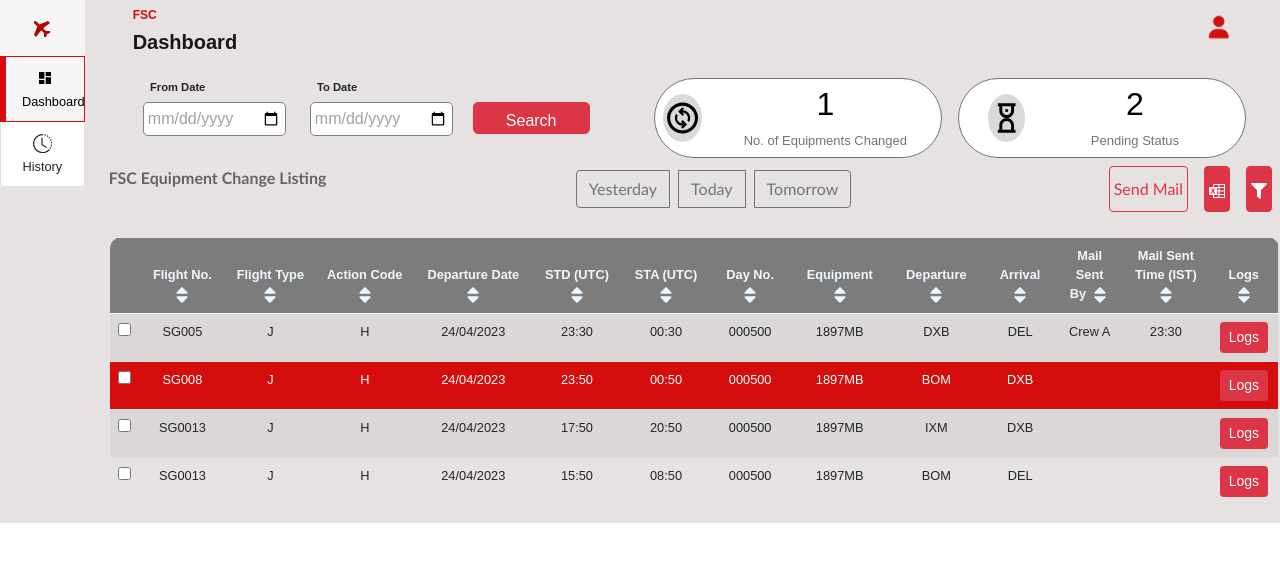
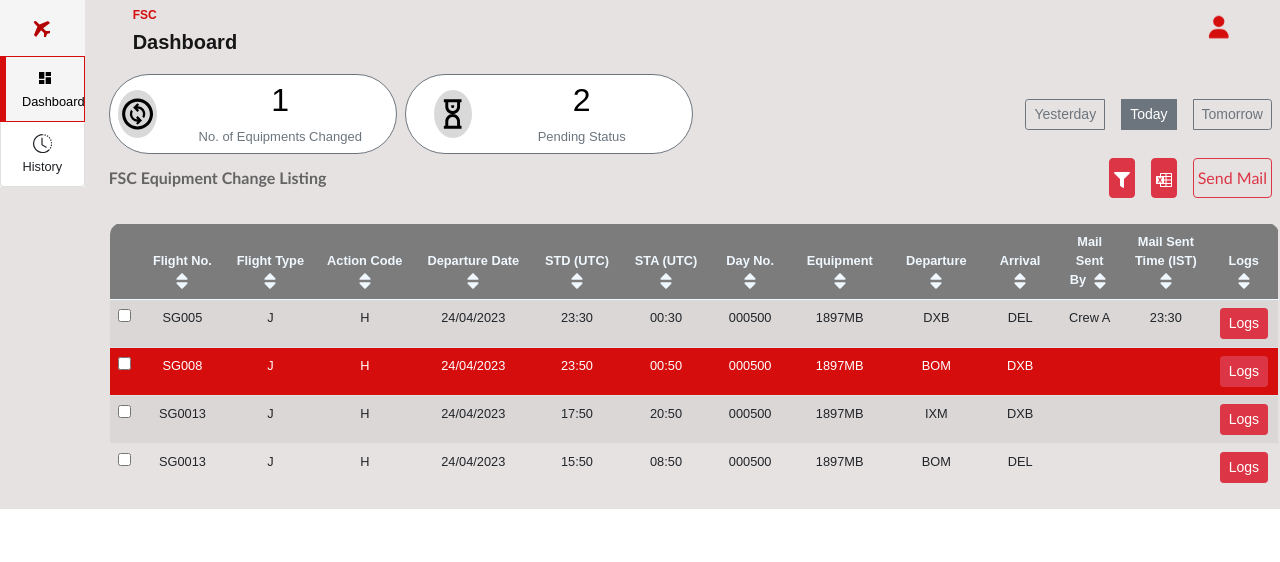
Before and after one commit to Shilpa-1304/Dashboard, a React (Create React App) app: page /dashboard in a window 1280 px wide. Shown: the top 562 px of the page. Built offline with nearby package versions, Linux system fonts and the light colour scheme; a web font is replaced by a local one.

Commit message:
Editor added in mail box

```diff
--- a/src/Components/Dashboard/Dashboard.js
+++ b/src/Components/Dashboard/Dashboard.js
@@ -7,13 +7,14 @@ import FlightDetail from '../FlightDetail/FlightDetail';
 function Dashboard() {
   const [startDate, setStartDate] = useState(new Date());
   return (
-    <div className='d-flex '>
-      <div className='flex-fill'>
+    <div className='d-flex align-item-center  '>
+      <div className='flex-fill '>
         <Header />
         {/* From and To date picker */}
-        <div className='d-flex flex-row justify-content-around'>
-          <div className='d-flex flex-row'>
-            <span className='dateContainer mx-2  my-1'>
+        <div className='d-flex flex-row justify-content-between '>
+          <SubHeader />
+          <div className='d-flex align-items-center '>
+            {/* <span className='dateContainer mx-2  my-1'>
               <span className='dateLabel'>From Date</span><br />
               <input type='date' className='p-1 m-1 datePicker' />
             </span>
@@ -22,9 +23,21 @@ function Dashboard() {
               <span className='dateLabel'>To Date</span><br />
               <input type='date' className='p-1  m-1 datePicker' />
             </span>
-            <button type="button" className='btn btn-danger mx-2  searchBtn'>Search</button>
+            <button type="button" className='btn btn-danger mx-2  searchBtn'>Search</button> */}
+            {/* <div className='d-flex flex-row  border border-primary justify-content-center '> */}
+            <div class="btn-group btn-group-sm " style={{ height: 'max-content' }} role="group" aria-label="Basic checkbox toggle button group">
+              <input type="checkbox" class="btn-check  mx-2" id="btncheck1" autocomplete="off" />
+              <label class="btn btn-outline-secondary  mx-2" for="btncheck1">Yesterday</label>
+
+              <input type="checkbox" class="btn-check mx-2 " checked id="btncheck2" autocomplete="off" />
+              <label class="btn btn-outline-secondary mx-2" for="btncheck2">Today</label>
+
+              <input type="checkbox" class="btn-check mx-2" id="btncheck3" autocomplete="off" />
+              <label class="btn btn-outline-secondary mx-2" for="btncheck3">Tomorrow</label>
+            </div>
           </div>
-          <SubHeader />
+          {/* </div> */}
+
 
         </div>
 
--- a/src/Components/FlightDetail/FlightDetail.js
+++ b/src/Components/FlightDetail/FlightDetail.js
@@ -11,26 +11,16 @@ function FlightDetail() {
   const [edit, setEdit] = useState(false);
   return (
     <div className=''>
-      <div className='tableHeading d-flex flex-row justify-content-between'>
+      <div className='tableHeading d-flex flex-row justify-content-between '>
 
-        <span>FSC Equipment Change Listing</span>
-        <div className='d-flex flex-row my-1 justify-content-center '>
-          <div class="btn-group" role="group" aria-label="Basic radio toggle button group">
-            <input type="radio" class="btn-check mx-1" active name="btnradio" id="btnradio1" autocomplete="off" />
-            <label class="btn btn-outline-secondary mx-1" for="btnradio1">Yesterday</label>
+        <span className='my-2'>FSC Equipment Change Listing</span>
+        <span className='d-flex'>
+          <button type='button' className='btn btn-danger mx-2 p-1'><FaFilter /></button>
 
-            <input type="radio" class="btn-check mx-1" name="btnradio" id="btnradio2" autocomplete="off" />
-            <label class="btn btn-outline-secondary mx-1" for="btnradio2">Today</label>
+          <button type='button' className='btn btn-danger mx-2 p-1'><SiMicrosoftexcel /></button>
+          <button type="button" className="btn btn-outline-danger mx-2 p-1 btn-md" data-bs-toggle="modal" data-bs-target="#staticBackdrop">Send Mail</button>
+          {/* <button type='button' className='btn btn-danger mx-2 p-1'><BsFileEarmarkPdfFill /></button> */}
 
-            <input type="radio" class="btn-check mx-1" name="btnradio" id="btnradio3" autocomplete="off" />
-            <label class="btn btn-outline-secondary mx-1" for="btnradio3">Tomorrow</label>
-          </div>
-        </div>
-        <span className='d-flex'>
-          <button type="button" className="btn btn-outline-danger mx-2 p-1 btn-md" data-bs-toggle="modal" data-bs-target="#staticBackdrop">Send Mail</button>
-          <button type='button' className='btn btn-danger mx-2 p-1'><SiMicrosoftexcel /></button>
-          {/* <button type='button' className='btn btn-danger mx-2 p-1'><BsFileEarmarkPdfFill /></button> */}
-          <button type='button' className='btn btn-danger mx-2 p-1'><FaFilter /></button>
         </span>
       </div>        <br />
       <div class="table-responsive flightTableContainer">
@@ -166,19 +156,19 @@ function FlightDetail() {
             <div className='d-flex flex-row justify-content-between m-2 text-secondary subHeaderModal'>
               EQUIPMENT CHANGE AT DXB DATE 24 MARCH 2023
             </div>
-            <div class="modal-body">
-              Equipment change detail will go here...
-            </div>
-            <div class="modal-footer d-flex flex-row ">
-              <Editor
-                toolbarClassName="toolbarClassName"
-                wrapperClassName="wrapperClassName"
-                editorClassName="editorClassName"
-                wrapperStyle={{ width: 800, border: "1px solid black" }}
-              />
-              <button type="button" class="btn btn-secondary" onClick={() => { setEdit(!edit) }}>Edit</button>
-              <button type="button" class="btn btn-danger">Send</button>
-            </div>
+
+
+                <Editor class="modal-body"
+                  toolbarClassName="toolbarClassName"
+                  wrapperClassName="wrapperClassName"
+                  editorClassName="editorClassName"
+                  wrapperStyle={{ height:'100%', borderBottom: "1px inset #fff" }}
+                >Details will go here...</Editor>
+              <div class="modal-footer">
+
+              <button type="button" class="btn btn-secondary" style={{pointer:'cursor'}} onClick={() => { setEdit(!edit) }}> Edit </button>
+              <button type="button" class="btn btn-danger">Send</button></div>
+
           </div>
         </div>
       </div>
--- a/src/Components/SubHeader/SubHeader.js
+++ b/src/Components/SubHeader/SubHeader.js
@@ -18,7 +18,7 @@ function SubHeader() {
         }
     }
     return (
-        <div className='d-flex flex-row m-1 justify-content-around  subHeader'>
+        <div className='d-flex flex-row my-1 justify-content-between  subHeader'>
             {/* <div class="card border-secondary mb-3 " style={{ width: ' 18em', height: '5em' }}>
                 <div class=" d-flex flex-row align-items-center justify-content-evenly h-100 text-secondary ">
                     <BiSkipPreviousCircle onClick={()=>handleSwitchDate('Prev')} className='dateSwitchIcon d-flex align-self-center ' />
@@ -39,7 +39,7 @@ function SubHeader() {
 
                 </div>
             </div> */}
-            <div class="card border-secondary mx-2 my-1" style={{ width: ' 18em', height: '5em' }}>
+            <div class="card border border-secondary" style={{ width: ' 18em', height: '5em' }}>
                 <div class=" d-flex flex-row align-items-center h-100 text-secondary ">
                     <MdOutlineChangeCircle className='subHeaderIcon d-flex mx-2 align-self-center ' />
                     <span className='  w-100   '>
@@ -49,7 +49,7 @@ function SubHeader() {
 
                 </div>
             </div>
-            <div class="card border-secondary mx-2 my-1" style={{ width: ' 18em', height: '5em' }}>
+            <div class="card border border-secondary mx-2" style={{ width: ' 18em', height: '5em' }}>
                 <div class=" d-flex flex-row align-items-center h-100 text-secondary ">
                     <CgSandClock className='subHeaderIcon d-flex ml-2 align-self-center ' />
                     <span className='  w-100   '>
```
